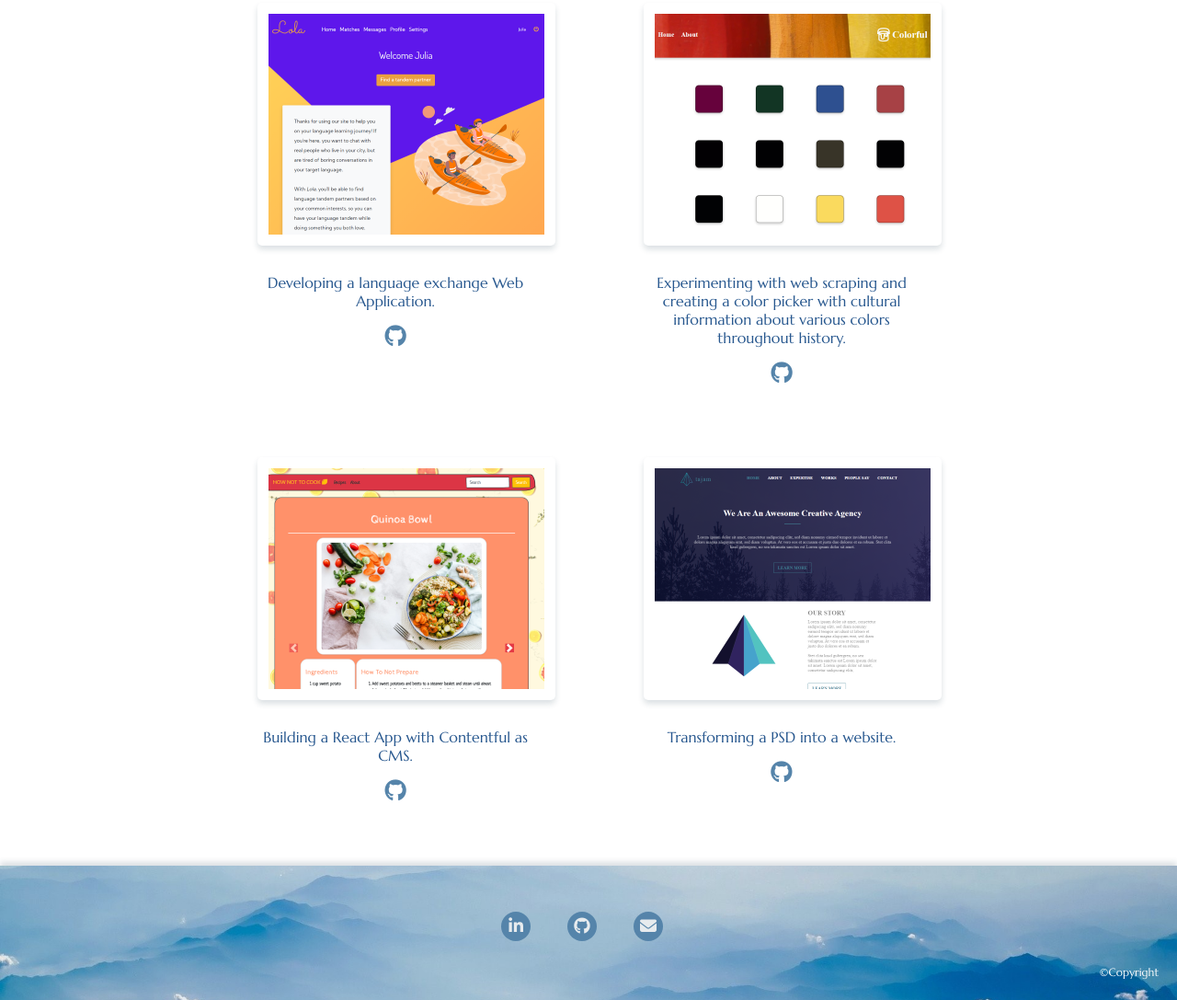
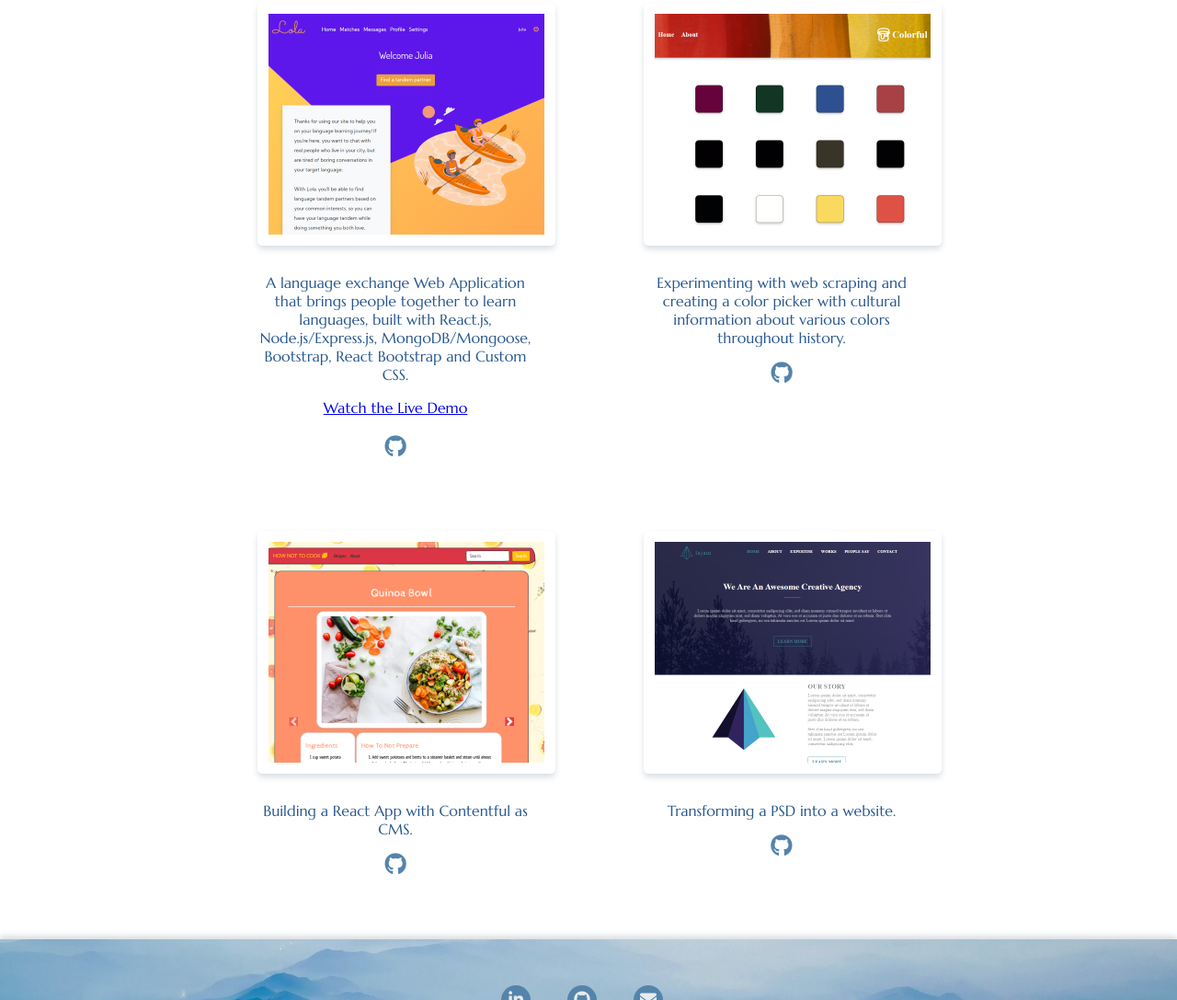
Before and after one commit to juliamj/portfolio, a plain HTML site: page index.html in a window 1280 px wide. Shown: the part 959-2046 px from the top of the page at 92% size. Drawn offline with Linux system fonts and the light colour scheme.

Commit message:
add live demo

```diff
--- a/index.html
+++ b/index.html
@@ -60,7 +60,9 @@
                         <a href="https://lola-tandem.netlify.app/" target="_blank"><img class="project-image" src="./images/lola1.png"></a>
                     </div>
                     <div class="project-text">
-                        <p>Developing a language exchange Web Application.</p>
+                        <p>A language exchange Web Application that brings people together to learn languages, built with React.js, Node.js/Express.js, MongoDB/Mongoose, Bootstrap, React Bootstrap and Custom CSS.</p>
+                        <a href="https://www.youtube.com/watch?v=PhmN60Yi89I&start=3642" target="_blank">Watch the Live Demo</a>
+                        <br /><br />
                         <a class="social-icon" href="https://github.com/juliamj/Lola-client" target="_blank"><i
                                 class="fab fa-github"></i></a>
                     </div>
```
